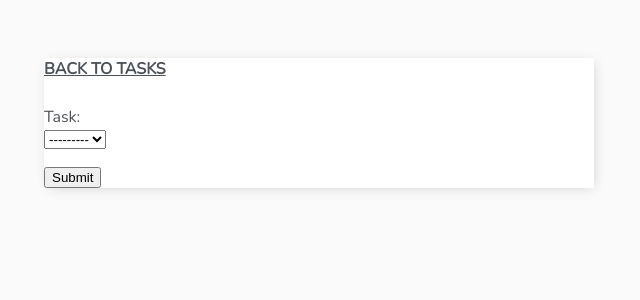
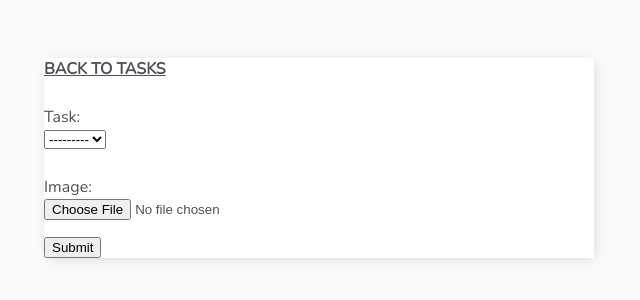
Before and after one commit to roshik13/DjangoProject, a Django app: page /user-submit/ in a window 1280 px wide. Shown: the top 300 px of the page, without its empty margins (321-961 px from the left). Run offline with Django 3.2, Linux system fonts and the light colour scheme; a user stored in the database is signed in; data comes from the database, SQL or seed files in the repository; both versions use the stored data as it was after the commit.

Commit message:
Image submission from user
A form is displayed to user to upload image.
Pair is created for a user with task and image.
The image is stord in DB.

The Admin can see the images submitted by users in verify task panel.

```diff
--- a/todo-django-master/base/admin.py
+++ b/todo-django-master/base/admin.py
@@ -1,7 +1,8 @@
 from django.contrib import admin
 
-from base.models import Task
+from base.models import Task, Pair
 
 # Register your models here.
 
 admin.site.register(Task)
+admin.site.register(Pair)
--- a/todo-django-master/base/models.py
+++ b/todo-django-master/base/models.py
@@ -1,3 +1,4 @@
+from email.policy import default
 from django.db import models
 from django.contrib.auth.models import User
 from django.db.models.signals import post_save
@@ -27,6 +28,7 @@
     task=models.ForeignKey(
         Task,on_delete=models.CASCADE,null = True, blank=True
     )
+    image = models.ImageField(upload_to="images", null=True)
 
 class Inp(models.Model):
     upload=models.FileField(upload_to='uploads/')
--- a/todo-django-master/base/templates/base/user_submit.html
+++ b/todo-django-master/base/templates/base/user_submit.html
@@ -1,9 +1,7 @@
-{% extends 'base/main.html'%}
-{% block content %}
+{% extends 'base/main.html'%} {% block content %}
 <a href="{% url 'tasks'%}">BACK TO TASKS</a>
-    <form method="POST" action="">
-        {% csrf_token %}
-        {{form.as_p}}
-        <input type="submit" value="Submit">
-    </form>
+<form method="POST" action="" enctype="multipart/form-data">
+    {% csrf_token %} {{form.as_p}}
+    <input type="submit" value="Submit">
+</form>
 {% endblock content %}
--- a/todo-django-master/base/views.py
+++ b/todo-django-master/base/views.py
@@ -13,6 +13,10 @@
 
 from django.urls import reverse_lazy
 from base.models import *
+from django.http import HttpResponseRedirect
+from django.urls import reverse
+
+
 context2={}
 class CustomLoginView(LoginView):
     template_name= "base/login.html"
@@ -95,7 +99,7 @@
 class TaskSubmit(LoginRequiredMixin,ListView):
     template_name='base/task_submission.html'
     model=Pair
-    fields=['user','complete','task']
+    fields=['user','complete','task','image']
     context_object_name = 'pairs'
     def get_context_data(self, **kwargs):
         context1 = super().get_context_data(**kwargs)
@@ -104,11 +108,30 @@
 class UserSubmit(LoginRequiredMixin,CreateView):
     template_name='base/user_submit.html'
     model=Pair
-    fields=['task']
+    fields=['task', 'image']
     success_url=reverse_lazy('tasks')
+
     def form_valid(self, form):
-        form.instance.user = self.request.user
-        return super(UserSubmit, self).form_valid(form)
+        # pair_object = form.save(commit=False)
+        task_id = dict(form.data)['task'][0]
+
+        task=Task.objects.get(pk=task_id)
+        user=User.objects.get(username=self.request.user)
+        uploaded_image = dict(self.request.FILES)['image'][0]
+
+        user_image_obj = Pair.objects.filter(task=task, user=user)
+
+        if not list(user_image_obj):
+            user_image_obj=Pair.objects.create(task=task, image=uploaded_image, user=user)
+            user_image_obj.save()
+        else:
+            for item in user_image_obj:
+                item.image = uploaded_image
+                item.save()
+
+        # pair_object.save()
+        return HttpResponseRedirect(reverse('user-submit'))
+
 
 class TaskVerify(LoginRequiredMixin,ListView):
     template_name='base/task_submission.html'
--- a/todo-django-master/todo/settings.py
+++ b/todo-django-master/todo/settings.py
@@ -128,3 +128,8 @@
 STATIC_ROOT = os.path.join(BASE_DIR, 'static')
 
 DEFAULT_AUTO_FIELD = 'django.db.models.BigAutoField'
+
+MEDIA_URL = '/media/'
+
+# Path where media is stored
+MEDIA_ROOT = os.path.join(BASE_DIR, 'media/')
--- a/todo-django-master/todo/urls.py
+++ b/todo-django-master/todo/urls.py
@@ -15,8 +15,11 @@
 """
 from django.contrib import admin
 from django.urls import path, include
+from django.conf import settings
+from django.conf.urls.static import static
 
 urlpatterns = [
     path('admin/', admin.site.urls),
     path('', include('base.urls'))
 ]
+urlpatterns += static(settings.MEDIA_URL,document_root=settings.MEDIA_ROOT)
```
Also changed, not shown: todo-django-master/base/templates/base/task_submission.html (+9 -6 lines), todo-django-master/base/migrations/0011_pair_image.py (added), todo-django-master/db.sqlite3, todo-django-master/media/images/F1-2022-Saudi-Arabian-Grand-Prix.jpeg (added), todo-django-master/media/images/skysports-ferrari-charles-leclerc_5719166.jpg (added), 1 other file.
